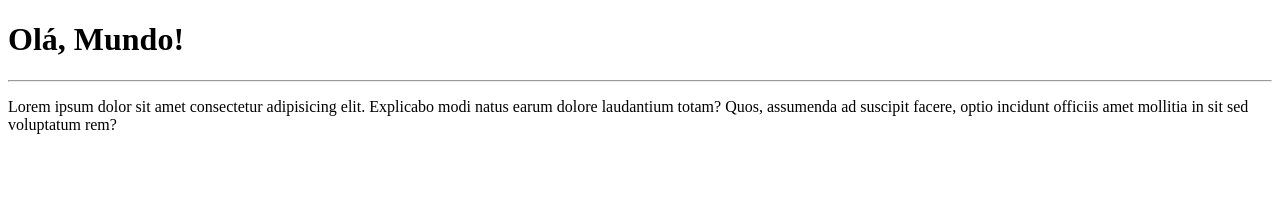
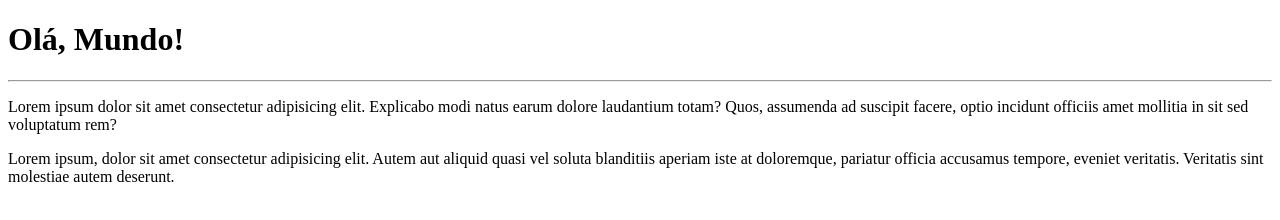
Before and after one commit to DanielnzX/Ola-Mundo, a plain HTML site: page site-exemplo/index.html in a window 1280 px wide. Drawn offline with Linux system fonts and the light colour scheme.

Commit message:
adicionei um parágrafo

```diff
--- a/site-exemplo/index.html
+++ b/site-exemplo/index.html
@@ -9,5 +9,6 @@
     <h1>Olá, Mundo!</h1>
     <hr>
     <p>Lorem ipsum dolor sit amet consectetur adipisicing elit. Explicabo modi natus earum dolore laudantium totam? Quos, assumenda ad suscipit facere, optio incidunt officiis amet mollitia in sit sed voluptatum rem?</p>
+    <p>Lorem ipsum, dolor sit amet consectetur adipisicing elit. Autem aut aliquid quasi vel soluta blanditiis aperiam iste at doloremque, pariatur officia accusamus tempore, eveniet veritatis. Veritatis sint molestiae autem deserunt.</p>
 </body>
 </html>
```
